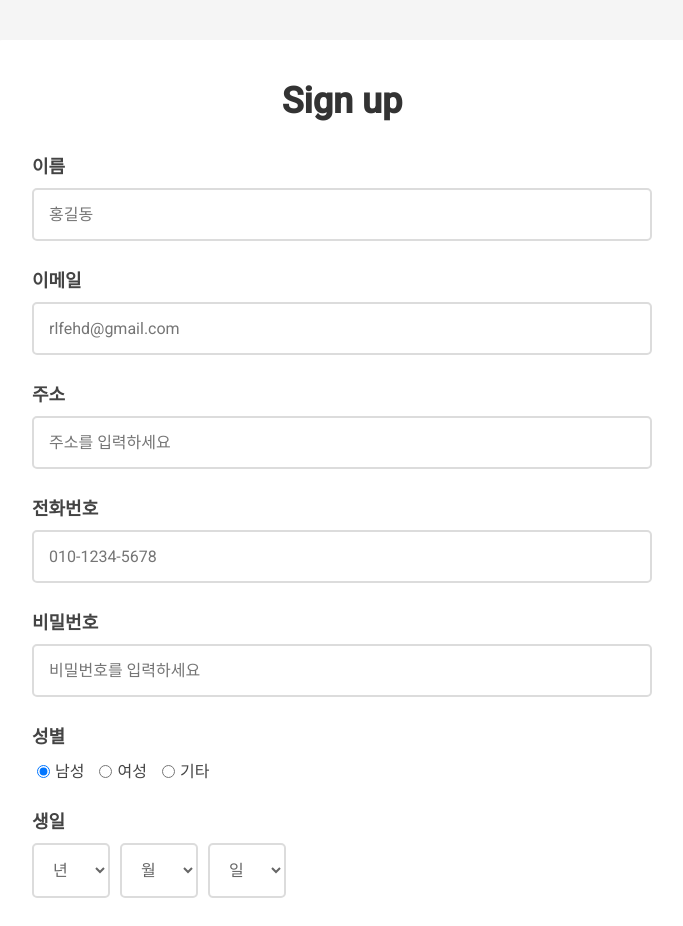
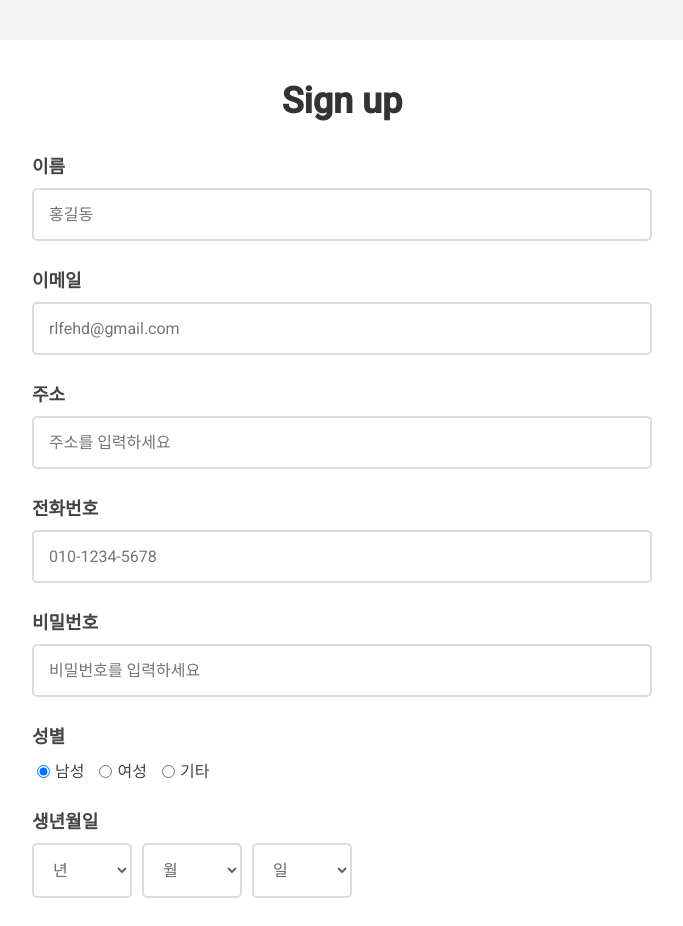
Before and after one commit to dortusrkaus1/webpj, a React (Create React App) app: page /signup in a window 1280 px wide. Shown: the top 926 px of the page, without its empty margins (298-981 px from the left). Built offline with nearby package versions, Linux system fonts and the light colour scheme.

Commit message:
[style]: 생년월일 선택 스타일 수정

```diff
--- a/src/pages/SignUp.css
+++ b/src/pages/SignUp.css
@@ -82,7 +82,8 @@
 
 /* 생일 입력 필드 스타일 */
 .field-container select {
-  width: 30%;
+  width: 300%;
+  min-width: 100px;
 }
 
 .field-container .input-field {
--- a/src/pages/SignUp.js
+++ b/src/pages/SignUp.js
@@ -1,7 +1,7 @@
 import React, { useState } from 'react';
 import axios from 'axios';
 import { useNavigate } from 'react-router-dom';
-import './SignUp.css';  // 스타일링 적용
+import './SignUp.css';
 
 function SignUp() {
   const [formData, setFormData] = useState({
@@ -150,7 +150,7 @@ function SignUp() {
             </div>
           </div>
           <div className="field-container">
-            <div className="birthday-label">생일</div>
+            <div className="birthday-label">생년월일</div>
             <div className="birthday-container">
               <select
                 name="year"
@@ -188,11 +188,11 @@ function SignUp() {
             </div>
           </div>
           <div className="button-container">
-            <button type="button" onClick={() => navigate('/')}>
-              <span className="cancel">취소</span>
+            <button type="button" className="group-9" onClick={() => navigate('/')}>
+            취소
             </button>
-            <button type="submit">
-              <span className="save">회원가입</span>
+            <button type="submit" className="group-10">
+              회원가입
             </button>
           </div>
         </form>
```
